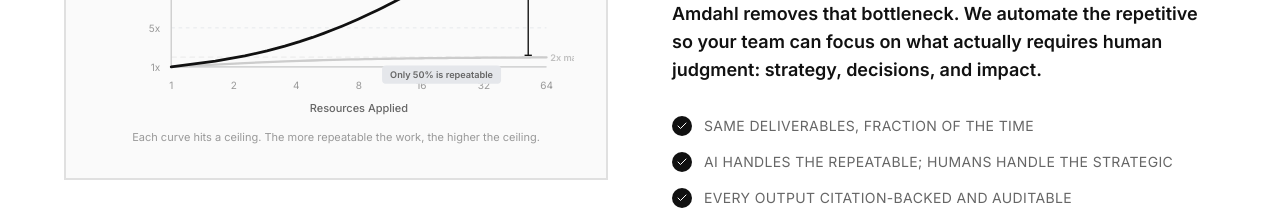
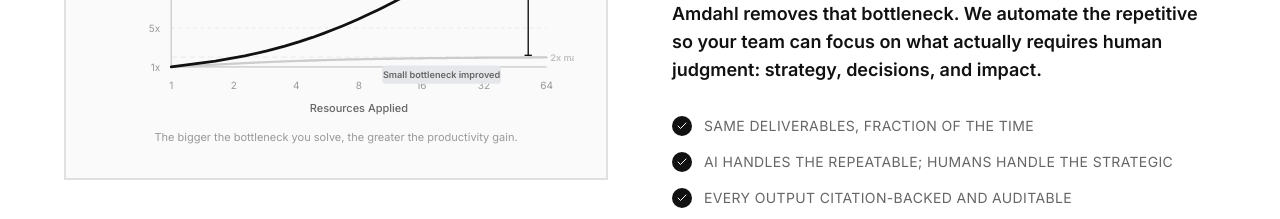
Before and after one commit to AaravMohanty/Amdahl-Website, a React (Vite) app: page / in a window 1280 px wide. Shown: the part 2060-2279 px from the top of the page. Built offline with nearby package versions, Linux system fonts and the light colour scheme.

Commit message:
copy: reframe chart labels around bottleneck improvement and productivity

```diff
--- a/src/pages/Home.tsx
+++ b/src/pages/Home.tsx
@@ -11,8 +11,8 @@
 
 // Two curves to tell the story simply
 const curves = [
-  { p: 0.50, label: 'Only 50% is repeatable', color: '#ccc', ceiling: 2 },
-  { p: 0.95, label: 'Gov reports (95% repeatable)', color: '#111', ceiling: 20 },
+  { p: 0.50, label: 'Small bottleneck improved', color: '#ccc', ceiling: 2 },
+  { p: 0.95, label: 'Major bottleneck improved (gov reports)', color: '#111', ceiling: 20 },
 ]
 
 const CHART_W = 520
@@ -796,7 +796,7 @@
               </div>
               <AmdahlChart />
               <p className="text-[11px] text-[#999] text-center mt-3">
-                Each curve hits a ceiling. The more repeatable the work, the higher the ceiling.
+                The bigger the bottleneck you solve, the greater the productivity gain.
               </p>
             </motion.div>
 
```
